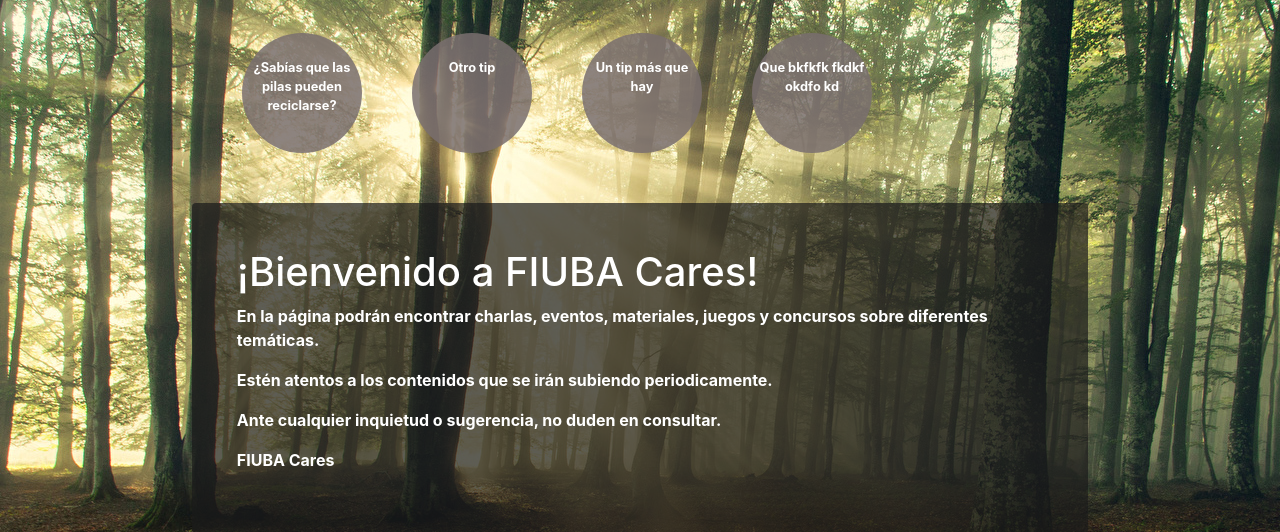
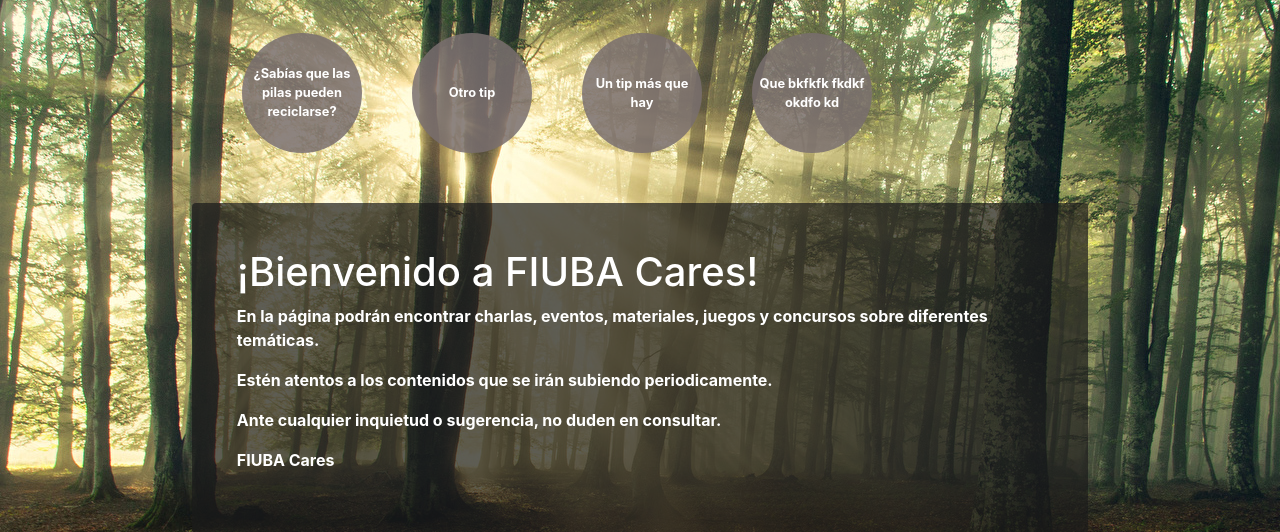
Before and after one commit to maximilianopagani/FiubaCaresFront, a PHP site: page /home/ in a window 1280 px wide. Shown: the part 62-594 px from the top of the page. Run offline with PHP 8.4, Linux system fonts and the light colour scheme.

Commit message:
Home: se centran los titulos de los tips en el medio del circulo

```diff
--- a/css/home.css
+++ b/css/home.css
@@ -51,7 +51,6 @@ body {
 .circle {
     margin-left: 50px;
     margin-top: 3px;
-    padding-top: 25px;
     width: 120px;
     height: 120px;
     border-radius: 50%;
@@ -72,5 +71,8 @@ body {
 
 .circle .inner-circle {
     width: 90%;
-    margin-left: 5%
+    margin-left: 5%;
+    position: relative;
+    top: 50%;
+    transform: translateY(-50%);
 }
--- a/js/home.js
+++ b/js/home.js
@@ -1,8 +1,7 @@
 $(document).ready(function () {
     $('.circle').hover(
         function () {
-            $(this).css('padding-top', '48px');
-            $(this).css('background-color', 'rgb(184,170,170)');
+            $(this).css('background-color', 'rgb(45,45,59)');
             $(this).css('color', '#ffffff');
             $(this).css('font-weight', 'bold');
             $(this).find('.view-more').show();
```
